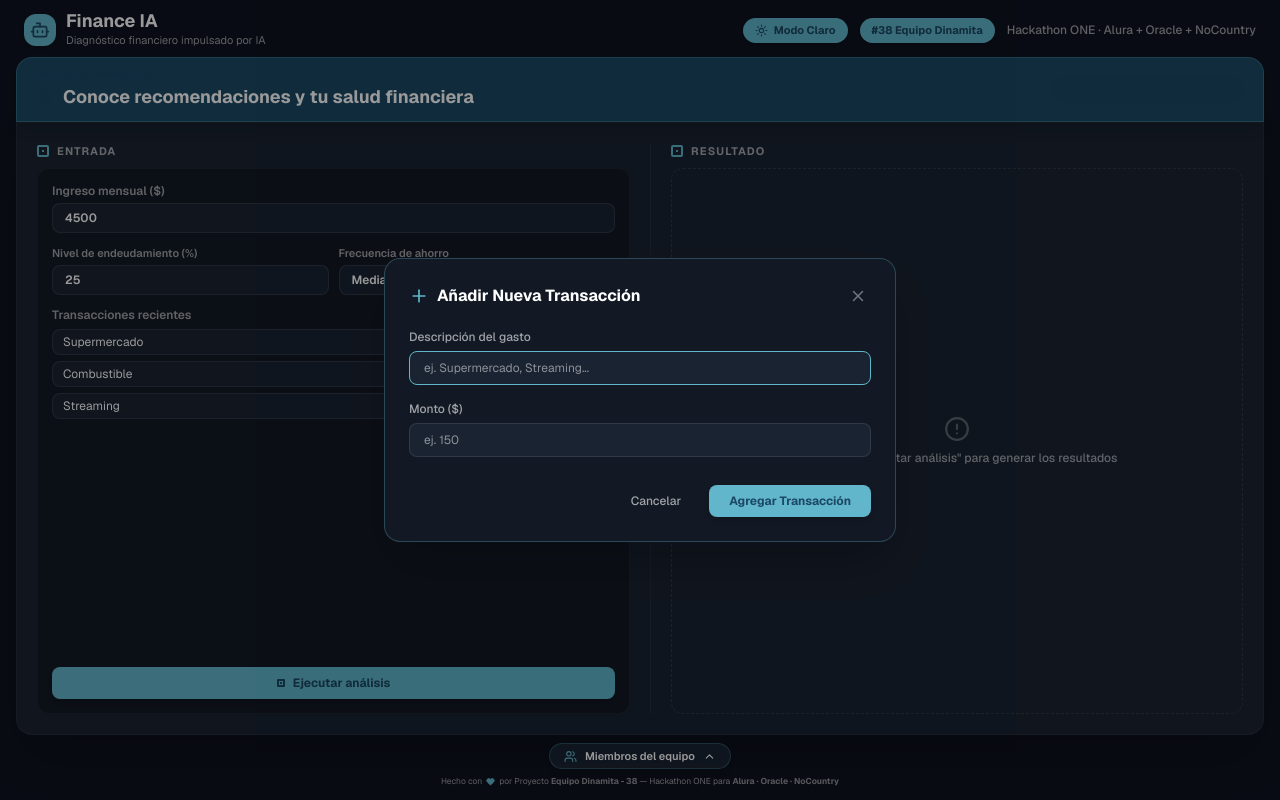
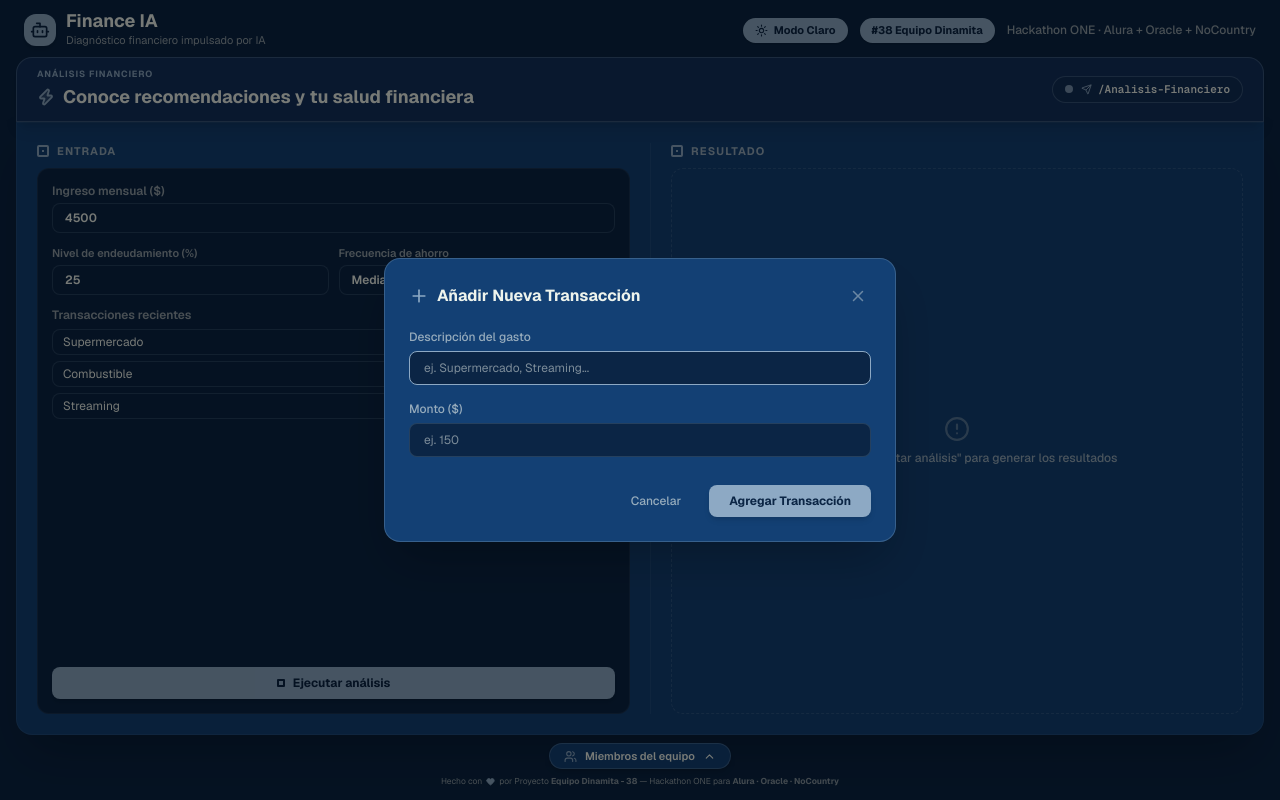
Before and after one commit to No-Country-simulation/G9-LATAM-Team-38, a Next.js app in the folder frontend/: page / in a window 1280 px wide. Both pictures are taken after a click on the button "añadir". Built offline with nearby package versions, Linux system fonts and the light colour scheme.

Commit message:
cambio colores

```diff
--- a/frontend/src/app/page.tsx
+++ b/frontend/src/app/page.tsx
@@ -123,7 +123,7 @@ export default function Home() {
     } else if (ahorroLower.includes("baja") || ahorroLower.includes("bajo")) {
       ahorroNum = 20;
     } else {
-      ahorroNum = 50; // Media por defecto
+      ahorroNum = 50;
     }
 
     let confianzaCalc = 85;
@@ -147,12 +147,12 @@ export default function Home() {
   };
 
   const coloresSegmentos = [
+    "bg-[#8DA9C4]",
+    "bg-[#134074]",
+    "bg-[#13315C]",
+    "bg-[#0B2545]",
     "bg-[#62B6CB]",
     "bg-[#5FA8D3]",
-    "bg-[#3B82F6]",
-    "bg-[#10B981]",
-    "bg-[#8B5CF6]",
-    "bg-[#EC4899]",
   ];
 
   const miembrosEquipo: Miembro[] = [
@@ -168,40 +168,40 @@ export default function Home() {
   const noSpinnersClass = "[appearance:textfield] [&::-webkit-outer-spin-button]:appearance-none [&::-webkit-inner-spin-button]:appearance-none";
 
   const themeStyles = isDarkMode ? {
-    bgMain: "bg-[#0E131F]",
-    textMain: "text-[#FFFFFF]",
-    textMuted: "text-white/60",
-    bannerBg: "bg-[#1B4965]",
-    bannerText: "text-white",
-    cardBg: "bg-[#1A2332]",
-    cardInner: "bg-[#131924]",
-    inputBg: "bg-[#1A2332]",
-    inputText: "text-white",
-    inputBorder: "border-white/10",
-    modalBg: "bg-[#131924]",
-    borderSubtle: "border-white/5"
+    bgMain: "bg-[#0B2545]",
+    textMain: "text-[#EEF4ED]",
+    textMuted: "text-[#EEF4ED]/60",
+    bannerBg: "bg-[#13315C]",
+    bannerText: "text-[#EEF4ED]",
+    cardBg: "bg-[#134074]",
+    cardInner: "bg-[#0B2545]",
+    inputBg: "bg-[#0B2545]",
+    inputText: "text-[#EEF4ED]",
+    inputBorder: "border-[#8DA9C4]/20",
+    modalBg: "bg-[#134074]",
+    borderSubtle: "border-[#8DA9C4]/10"
   } : {
-    bgMain: "bg-[#CAE9FF]",
-    textMain: "text-[#1B4965]",
-    textMuted: "text-[#1B4965]/70",
-    bannerBg: "bg-[#5FA8D3]",
-    bannerText: "text-[#1B4965]",
+    bgMain: "bg-[#EEF4ED]",
+    textMain: "text-[#0B2545]",
+    textMuted: "text-[#0B2545]/70",
+    bannerBg: "bg-[#8DA9C4]",
+    bannerText: "text-[#0B2545]",
     cardBg: "bg-[#FFFFFF]",
-    cardInner: "bg-[#BEE9E8]/30",
+    cardInner: "bg-[#8DA9C4]/15",
     inputBg: "bg-[#FFFFFF]",
-    inputText: "text-[#1B4965]",
-    inputBorder: "border-[#62B6CB]/30",
+    inputText: "text-[#0B2545]",
+    inputBorder: "border-[#8DA9C4]/40",
     modalBg: "bg-[#FFFFFF]",
-    borderSubtle: "border-[#62B6CB]/20"
+    borderSubtle: "border-[#8DA9C4]/30"
   };
 
   return (
-    <div className={`h-screen w-screen ${themeStyles.bgMain} ${themeStyles.textMain} font-sans flex flex-col justify-between selection:bg-[#62B6CB]/30 px-4 py-2 relative overflow-hidden transition-colors duration-300`}>
+    <div className={`h-screen w-screen ${themeStyles.bgMain} ${themeStyles.textMain} font-sans flex flex-col justify-between selection:bg-[#8DA9C4]/30 px-4 py-2 relative overflow-hidden transition-colors duration-300`}>
 
       {/* HEADER */}
       <header className="flex justify-between items-center px-2 py-1 gap-2 max-w-7xl mx-auto w-full flex-shrink-0">
         <div className="flex items-center gap-2.5">
-          <div className="bg-[#62B6CB] p-1.5 rounded-xl shadow-md flex items-center justify-center text-[#1B4965]">
+          <div className="bg-[#8DA9C4] p-1.5 rounded-xl shadow-md flex items-center justify-center text-[#0B2545]">
             <Bot size={20} />
           </div>
           <div>
@@ -213,13 +213,13 @@ export default function Home() {
         <div className="flex items-center gap-3">
           <button
             onClick={() => setIsDarkMode(!isDarkMode)}
-            className="flex items-center gap-1.5 bg-[#62B6CB] text-[#1B4965] text-[11px] font-bold px-3 py-1 rounded-full whitespace-nowrap shadow-sm hover:bg-[#5FA8D3] transition-colors"
+            className="flex items-center gap-1.5 bg-[#8DA9C4] text-[#0B2545] text-[11px] font-bold px-3 py-1 rounded-full whitespace-nowrap shadow-sm hover:bg-[#134074] hover:text-[#EEF4ED] transition-colors"
           >
             {isDarkMode ? <Sun size={13} /> : <Moon size={13} />}
             <span>{isDarkMode ? "Modo Claro" : "Modo Oscuro"}</span>
           </button>
 
-          <div className="bg-[#62B6CB] text-[#1B4965] text-[11px] font-bold px-3 py-1 rounded-full whitespace-nowrap shadow-sm hidden sm:block">
+          <div className="bg-[#8DA9C4] text-[#0B2545] text-[11px] font-bold px-3 py-1 rounded-full whitespace-nowrap shadow-sm hidden sm:block">
             #38 Equipo Dinamita
           </div>
           <span className={`${themeStyles.textMuted} text-xs hidden md:inline font-medium`}>
@@ -232,21 +232,21 @@ export default function Home() {
       <div className="w-full max-w-7xl mx-auto my-1 flex-1 flex flex-col justify-center min-h-0">
 
         {/* BANNER SUPERIOR */}
-        <div className={`${themeStyles.bannerBg} border border-[#62B6CB]/30 rounded-t-2xl px-5 py-2.5 flex flex-col sm:flex-row justify-between items-start sm:items-center relative shadow-lg flex-shrink-0 transition-colors duration-300`}>
+        <div className={`${themeStyles.bannerBg} border border-[#8DA9C4]/30 rounded-t-2xl px-5 py-2.5 flex flex-col sm:flex-row justify-between items-start sm:items-center relative shadow-lg flex-shrink-0 transition-colors duration-300`}>
           <div className="z-10">
-            <div className="text-[#1B4965] text-[9px] font-bold tracking-widest uppercase mb-0.5">
+            <div className={`${isDarkMode ? 'text-[#8DA9C4]' : 'text-[#0B2545]'} text-[9px] font-bold tracking-widest uppercase mb-0.5`}>
               ANÁLISIS FINANCIERO
             </div>
             <h2 className={`text-sm md:text-lg font-bold flex items-center gap-2 ${themeStyles.bannerText}`}>
-              <Zap size={18} className="text-[#1B4965] fill-[#1B4965]/20 stroke-[2.5]" />
+              <Zap size={18} className={`${isDarkMode ? 'text-[#8DA9C4] fill-[#8DA9C4]/20' : 'text-[#0B2545] fill-[#0B2545]/25'} stroke-[2.5]`} />
               Conoce recomendaciones y tu salud financiera
             </h2>
           </div>
 
-          <div className="z-10 mt-1 sm:mt-0 flex items-center gap-2 bg-[#1B4965]/20 border border-[#1B4965]/30 px-3 py-1 rounded-full">
-            <div className="w-2 h-2 rounded-full bg-[#1B4965] animate-pulse"></div>
-            <span className="text-[11px] font-mono text-[#1B4965] font-semibold flex items-center gap-1.5">
-              <Send size={11} className="text-[#1B4965]" />
+          <div className="z-10 mt-1 sm:mt-0 flex items-center gap-2 bg-[#0B2545]/20 border border-[#8DA9C4]/30 px-3 py-1 rounded-full">
+            <div className="w-2 h-2 rounded-full bg-[#8DA9C4] animate-pulse"></div>
+            <span className={`text-[11px] font-mono ${isDarkMode ? 'text-[#EEF4ED]' : 'text-[#0B2545]'} font-semibold flex items-center gap-1.5`}>
+              <Send size={11} className={isDarkMode ? 'text-[#8DA9C4]' : 'text-[#0B2545]'} />
               /Analisis-Financiero
             </span>
           </div>
@@ -258,8 +258,8 @@ export default function Home() {
           {/* COLUMNA IZQUIERDA (ENTRADA) */}
           <div className="flex flex-col gap-2 min-h-0">
             <div className="flex items-center gap-2 flex-shrink-0">
-              <div className="flex items-center justify-center w-3 h-3 border-2 border-[#62B6CB] rounded-[2px]">
-                <div className="w-0.5 h-0.5 bg-[#62B6CB]"></div>
+              <div className="flex items-center justify-center w-3 h-3 border-2 border-[#8DA9C4] rounded-[2px]">
+                <div className="w-0.5 h-0.5 bg-[#8DA9C4]"></div>
               </div>
               <h3 className={`${themeStyles.textMuted} font-bold tracking-widest text-[11px] uppercase`}>Entrada</h3>
             </div>
@@ -277,7 +277,7 @@ export default function Home() {
                     value={ingresoMensual}
                     onChange={(e) => setIngresoMensual(e.target.value)}
                     placeholder="4500"
-                    className={`w-full ${themeStyles.inputBg} border ${themeStyles.inputBorder} rounded-lg px-3 py-1.5 text-xs font-semibold ${themeStyles.inputText} focus:outline-none focus:border-[#62B6CB] ${noSpinnersClass}`}
+                    className={`w-full ${themeStyles.inputBg} border ${themeStyles.inputBorder} rounded-lg px-3 py-1.5 text-xs font-semibold ${themeStyles.inputText} focus:outline-none focus:border-[#8DA9C4] ${noSpinnersClass}`}
                   />
                 </div>
 
@@ -292,7 +292,7 @@ export default function Home() {
                       value={endeudamientoManual}
                       onChange={(e) => setEndeudamientoManual(e.target.value)}
                       placeholder="25"
-                      className={`w-full ${themeStyles.inputBg} border ${themeStyles.inputBorder} rounded-lg px-3 py-1.5 text-xs font-semibold ${themeStyles.inputText} focus:outline-none focus:border-[#62B6CB] ${noSpinnersClass}`}
+                      className={`w-full ${themeStyles.inputBg} border ${themeStyles.inputBorder} rounded-lg px-3 py-1.5 text-xs font-semibold ${themeStyles.inputText} focus:outline-none focus:border-[#8DA9C4] ${noSpinnersClass}`}
                     />
                   </div>
 
@@ -305,7 +305,7 @@ export default function Home() {
                       value={frecuenciaAhorroManual}
                       onChange={(e) => setFrecuenciaAhorroManual(e.target.value)}
                       placeholder="Media"
-                      className={`w-full ${themeStyles.inputBg} border ${themeStyles.inputBorder} rounded-lg px-3 py-1.5 text-xs font-semibold ${themeStyles.inputText} focus:outline-none focus:border-[#62B6CB]`}
+                      className={`w-full ${themeStyles.inputBg} border ${themeStyles.inputBorder} rounded-lg px-3 py-1.5 text-xs font-semibold ${themeStyles.inputText} focus:outline-none focus:border-[#8DA9C4]`}
                     />
                   </div>
                 </div>
@@ -319,7 +319,7 @@ export default function Home() {
                     <button
                       onClick={abrirModal}
                       type="button"
-                      className="text-[#62B6CB] hover:underline text-xs font-bold flex items-center gap-1 transition-colors"
+                      className="text-[#8DA9C4] hover:underline text-xs font-bold flex items-center gap-1 transition-colors"
                     >
                       <Plus size={13} /> añadir
                     </button>
@@ -335,7 +335,7 @@ export default function Home() {
                           onChange={(e) =>
                             actualizarTransaccion(item.id, "descripcion", e.target.value)
                           }
-                          className={`flex-grow ${themeStyles.inputBg} border ${themeStyles.inputBorder} rounded-lg px-2.5 py-1 text-xs ${themeStyles.inputText} focus:outline-none focus:border-[#62B6CB]`}
+                          className={`flex-grow ${themeStyles.inputBg} border ${themeStyles.inputBorder} rounded-lg px-2.5 py-1 text-xs ${themeStyles.inputText} focus:outline-none focus:border-[#8DA9C4]`}
                         />
                         <div className="relative w-24 flex-shrink-0">
                           <span className="absolute left-2 top-1 text-xs opacity-50">$</span>
@@ -346,7 +346,7 @@ export default function Home() {
                             onChange={(e) =>
                               actualizarTransaccion(item.id, "monto", e.target.value)
                             }
-                            className={`w-full ${themeStyles.inputBg} border ${themeStyles.inputBorder} rounded-lg pl-4 pr-1.5 py-1 text-xs ${themeStyles.inputText} focus:outline-none focus:border-[#62B6CB] ${noSpinnersClass}`}
+                            className={`w-full ${themeStyles.inputBg} border ${themeStyles.inputBorder} rounded-lg pl-4 pr-1.5 py-1 text-xs ${themeStyles.inputText} focus:outline-none focus:border-[#8DA9C4] ${noSpinnersClass}`}
                           />
                         </div>
                         {transacciones.length > 1 && (
@@ -365,10 +365,10 @@ export default function Home() {
 
               <button
                 onClick={ejecutarAnalisis}
-                className="w-full bg-[#62B6CB] hover:bg-[#5FA8D3] text-[#1B4965] font-bold py-2 rounded-lg transition-all shadow-md flex items-center justify-center gap-2 text-xs flex-shrink-0"
+                className="w-full bg-[#8DA9C4] hover:bg-[#13315C] text-[#0B2545] hover:text-[#EEF4ED] font-bold py-2 rounded-lg transition-all shadow-md flex items-center justify-center gap-2 text-xs flex-shrink-0"
               >
-                <div className="w-2 h-2 border-2 border-[#1B4965] rounded-[1px] flex items-center justify-center">
-                  <div className="w-0.5 h-0.5 bg-[#1B4965]"></div>
+                <div className="w-2 h-2 border-2 border-currentColor rounded-[1px] flex items-center justify-center">
+                  <div className="w-0.5 h-0.5 bg-currentColor"></div>
                 </div>
                 Ejecutar análisis
               </button>
@@ -378,8 +378,8 @@ export default function Home() {
           {/* COLUMNA DERECHA (RESULTADO) */}
           <div className={`flex flex-col gap-2 lg:pl-5 lg:border-l ${themeStyles.borderSubtle} min-h-0`}>
             <div className="flex items-center gap-2 flex-shrink-0">
-              <div className="flex items-center justify-center w-3 h-3 border-2 border-[#62B6CB] rounded-[2px]">
-                <div className="w-0.5 h-0.5 bg-[#62B6CB]"></div>
+              <div className="flex items-center justify-center w-3 h-3 border-2 border-[#8DA9C4] rounded-[2px]">
+                <div className="w-0.5 h-0.5 bg-[#8DA9C4]"></div>
               </div>
               <h3 className={`${themeStyles.textMuted} font-bold tracking-widest text-[11px] uppercase`}>Resultado</h3>
             </div>
@@ -397,7 +397,7 @@ export default function Home() {
                 {/* Diagnóstico superior */}
                 <div className="flex flex-col sm:flex-row items-stretch sm:items-center gap-3 flex-shrink-0">
                   <div className="flex items-center justify-around sm:justify-start gap-2.5 flex-shrink-0">
-                    <div className={`relative w-12 h-12 flex items-center justify-center rounded-full border-2 border-[#62B6CB] ${themeStyles.cardBg}`}>
+                    <div className={`relative w-12 h-12 flex items-center justify-center rounded-full border-2 border-[#8DA9C4] ${themeStyles.cardBg}`}>
                       <div className="text-center">
                         <span className="text-xs font-bold block leading-none">
                           {resultado.confianza}%
@@ -406,7 +406,7 @@ export default function Home() {
                       </div>
                     </div>
 
-                    <div className={`relative w-12 h-12 flex items-center justify-center rounded-full border-2 border-[#5FA8D3] ${themeStyles.cardBg}`}>
+                    <div className={`relative w-12 h-12 flex items-center justify-center rounded-full border-2 border-[#13315C] ${themeStyles.cardBg}`}>
                       <div className="text-center">
                         <span className="text-xs font-bold block leading-none">
                           {resultado.endeudamiento}%
@@ -415,7 +415,7 @@ export default function Home() {
                       </div>
                     </div>
 
-                    <div className={`relative w-12 h-12 flex items-center justify-center rounded-full border-2 border-[#62B6CB] ${themeStyles.cardBg}`}>
+                    <div className={`relative w-12 h-12 flex items-center justify-center rounded-full border-2 border-[#8DA9C4] ${themeStyles.cardBg}`}>
                       <div className="text-center">
                         <span className="text-xs font-bold block leading-none truncate max-w-[40px]">
                           {resultado.frecuenciaAhorroText}
@@ -425,8 +425,8 @@ export default function Home() {
                     </div>
                   </div>
 
-                  <div className={`flex-grow ${themeStyles.cardBg} p-2.5 rounded-lg border border-[#62B6CB]/20`}>
-                    <div className="inline-block bg-[#62B6CB]/20 text-[#62B6CB] text-[8.5px] font-bold px-1.5 py-0.5 rounded mb-0.5 border border-[#62B6CB]/30">
+                  <div className={`flex-grow ${themeStyles.cardBg} p-2.5 rounded-lg border border-[#8DA9C4]/25`}>
+                    <div className="inline-block bg-[#8DA9C4]/20 text-[#8DA9C4] text-[8.5px] font-bold px-1.5 py-0.5 rounded mb-0.5 border border-[#8DA9C4]/30">
                       ☐ {resultado.estado}
                     </div>
                     <p className="text-[11px] opacity-90 leading-tight">
@@ -475,12 +475,12 @@ export default function Home() {
 
                 {/* Recomendaciones */}
                 <div className={`space-y-1.5 pt-2 border-t ${themeStyles.borderSubtle} flex-shrink-0`}>
-                  <span className="text-[9.5px] uppercase tracking-wider text-[#62B6CB] font-bold block mb-1">
+                  <span className="text-[9.5px] uppercase tracking-wider text-[#8DA9C4] font-bold block mb-1">
                     Recomendaciones
                   </span>
                   {resultado.recomendaciones.map((rec, i) => (
-                    <div key={i} className={`flex items-start gap-2 ${themeStyles.cardBg} p-2 rounded-lg border border-[#62B6CB]/20 text-[11px] opacity-90`}>
-                      <CheckCircle2 size={13} className="text-[#62B6CB] flex-shrink-0 mt-0.5" />
+                    <div key={i} className={`flex items-start gap-2 ${themeStyles.cardBg} p-2 rounded-lg border border-[#8DA9C4]/20 text-[11px] opacity-90`}>
+                      <CheckCircle2 size={13} className="text-[#8DA9C4] flex-shrink-0 mt-0.5" />
                       <span className="leading-tight">{rec}</span>
                     </div>
                   ))}
@@ -492,13 +492,13 @@ export default function Home() {
         </main>
       </div>
 
-      {/* MODAL (SIN EFECTO BORROSO / BACKDROP BLUR) */}
+      {/* MODAL */}
       {mostrarModal && (
-        <div className="fixed inset-0 z-50 flex items-center justify-center p-4 bg-black/40">
-          <div className={`${themeStyles.modalBg} border border-[#62B6CB]/30 rounded-2xl p-6 w-full max-w-lg shadow-2xl relative z-10`}>
+        <div className="fixed inset-0 z-50 flex items-center justify-center p-4 bg-black/50">
+          <div className={`${themeStyles.modalBg} border border-[#8DA9C4]/30 rounded-2xl p-6 w-full max-w-lg shadow-2xl relative z-10`}>
             <div className="flex justify-between items-center mb-5">
               <h4 className="text-base font-bold flex items-center gap-2">
-                <Plus size={20} className="text-[#62B6CB]" />
+                <Plus size={20} className="text-[#8DA9C4]" />
                 Añadir Nueva Transacción
               </h4>
               <button
@@ -519,7 +519,7 @@ export default function Home() {
                   placeholder="ej. Supermercado, Streaming..."
                   value={nuevaDescripcion}
                   onChange={(e) => setNuevaDescripcion(e.target.value)}
-                  className={`w-full ${themeStyles.inputBg} border ${themeStyles.inputBorder} rounded-lg px-3.5 py-2 text-xs ${themeStyles.inputText} focus:outline-none focus:border-[#62B6CB]`}
+                  className={`w-full ${themeStyles.inputBg} border ${themeStyles.inputBorder} rounded-lg px-3.5 py-2 text-xs ${themeStyles.inputText} focus:outline-none focus:border-[#8DA9C4]`}
                   autoFocus
                   required
                 />
@@ -534,7 +534,7 @@ export default function Home() {
                   placeholder="ej. 150"
                   value={nuevoMonto}
                   onChange={(e) => setNuevoMonto(e.target.value)}
-                  className={`w-full ${themeStyles.inputBg} border ${themeStyles.inputBorder} rounded-lg px-3.5 py-2 text-xs ${themeStyles.inputText} focus:outline-none focus:border-[#62B6CB] ${noSpinnersClass}`}
+                  className={`w-full ${themeStyles.inputBg} border ${themeStyles.inputBorder} rounded-lg px-3.5 py-2 text-xs ${themeStyles.inputText} focus:outline-none focus:border-[#8DA9C4] ${noSpinnersClass}`}
                   required
                 />
               </div>
@@ -549,7 +549,7 @@ export default function Home() {
                 </button>
                 <button
                   type="submit"
-                  className="bg-[#62B6CB] hover:bg-[#5FA8D3] text-[#1B4965] font-bold px-5 py-2 rounded-lg text-xs transition-colors shadow-md"
+                  className="bg-[#8DA9C4] hover:bg-[#13315C] text-[#0B2545] hover:text-[#EEF4ED] font-bold px-5 py-2 rounded-lg text-xs transition-colors shadow-md"
                 >
                   Agregar Transacción
                 </button>
@@ -564,16 +564,16 @@ export default function Home() {
         <div className="relative">
           <button
             onClick={() => setMostrarMiembros(!mostrarMiembros)}
-            className={`flex items-center gap-2 ${themeStyles.cardBg} hover:opacity-90 px-3.5 py-1 rounded-full text-[11px] font-semibold border border-[#62B6CB]/30 transition-all shadow-md active:scale-95`}
+            className={`flex items-center gap-2 ${themeStyles.cardBg} hover:opacity-90 px-3.5 py-1 rounded-full text-[11px] font-semibold border border-[#8DA9C4]/30 transition-all shadow-md active:scale-95`}
           >
-            <Users size={13} className="text-[#62B6CB]" />
+            <Users size={13} className="text-[#8DA9C4]" />
             <span>Miembros del equipo</span>
             {mostrarMiembros ? <ChevronDown size={13} /> : <ChevronUp size={13} />}
           </button>
 
           {mostrarMiembros && (
-            <div className={`absolute bottom-full mb-2 left-1/2 -translate-x-1/2 w-80 ${themeStyles.modalBg} border border-[#62B6CB]/30 rounded-xl p-2.5 shadow-2xl z-40`}>
-              <div className="text-[10px] font-bold text-[#62B6CB] uppercase tracking-wider mb-1.5 text-center border-b border-white/5 pb-1 flex justify-between items-center px-1">
+            <div className={`absolute bottom-full mb-2 left-1/2 -translate-x-1/2 w-80 ${themeStyles.modalBg} border border-[#8DA9C4]/30 rounded-xl p-2.5 shadow-2xl z-40`}>
+              <div className="text-[10px] font-bold text-[#8DA9C4] uppercase tracking-wider mb-1.5 text-center border-b border-white/5 pb-1 flex justify-between items-center px-1">
                 <span>Integrantes del Equipo 38</span>
                 <span>Enlaces</span>
               </div>
@@ -584,7 +584,7 @@ export default function Home() {
                     className={`flex items-center justify-between gap-2 ${themeStyles.cardBg} px-2.5 py-1 rounded-lg border ${themeStyles.borderSubtle} text-[10.5px]`}
                   >
                     <div className="flex items-center gap-2 truncate">
-                      <div className="w-4 h-4 rounded-full bg-[#62B6CB]/20 text-[#62B6CB] font-bold text-[8px] flex items-center justify-center flex-shrink-0">
+                      <div className="w-4 h-4 rounded-full bg-[#8DA9C4]/20 text-[#8DA9C4] font-bold text-[8px] flex items-center justify-center flex-shrink-0">
                         •
                       </div>
                       <span className="truncate font-medium">{m.nombre}</span>
@@ -627,7 +627,7 @@ export default function Home() {
 
         <div className={`flex items-center gap-1 ${themeStyles.textMuted} text-[8.5px] text-center`}>
           <span>Hecho con</span>
-          <Heart size={9} className="text-[#62B6CB] fill-[#62B6CB]" />
+          <Heart size={9} className="text-[#8DA9C4] fill-[#8DA9C4]" />
           <span>por Proyecto <strong className="opacity-90">Equipo Dinamita - 38</strong> — Hackathon ONE para <strong className="opacity-90">Alura · Oracle · NoCountry</strong></span>
         </div>
       </footer>
```
